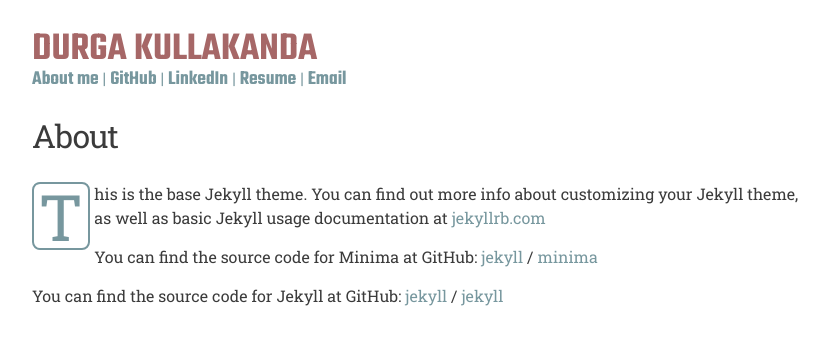
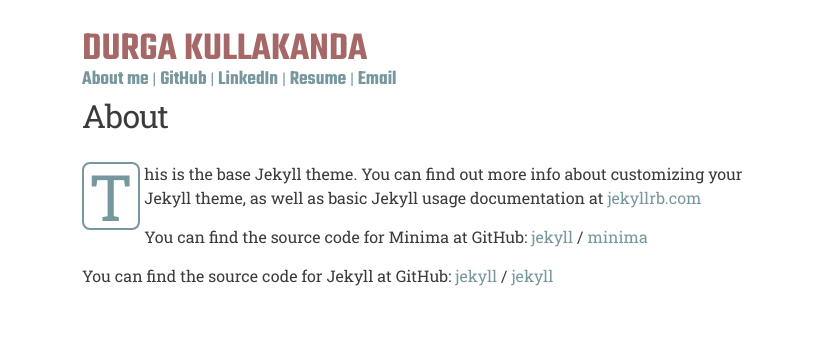
Before and after one commit to durgakulla/durgakulla.github.io, a Jekyll site: the page built from about.md, in a window 1280 px wide. Shown: the top 345 px of the page, without its empty margins (218-1047 px from the left). Built offline with Jekyll 4.4.1, drawn with Linux system fonts in a browser that asks for light colours.

Commit message:
Change tagline, fixes for mobile and desktop

```diff
--- a/_config.yml
+++ b/_config.yml
@@ -2,9 +2,7 @@
 author: GitHub User
 email: your-email@domain.com
 description: > # this means to ignore newlines until "show_exerpts:"
-  Write an awesome description for your new site here. You can edit this
-  line in _config.yml. It will appear in your document head meta (for
-  Google search results) and in your feed.xml site description.
+ Projects and resume
 paginate: 3
 show_excerpts: false # set to true to show excerpts on the homepage
 
--- a/_sass/minima.scss
+++ b/_sass/minima.scss
@@ -21,7 +21,7 @@
 $table-text-align: left !default;
 
 // Width of the content area
-$content-width:    900px !default;
+$content-width:    800px !default;
 
 $on-palm:          600px !default;
 $on-laptop:        800px !default;
--- a/_sass/minima/_layout.scss
+++ b/_sass/minima/_layout.scss
@@ -192,6 +192,7 @@
  */
 .page-content {
   padding: $spacing-unit 0;
+  padding-top: 10px;
   flex: 1 0 auto;
 }
 
@@ -307,17 +308,7 @@
 
 
 .display-img {
-  display: block;
-  margin-left: auto;
-  margin-right: auto;
-  margin-bottom: 20px;
-  border-radius: 50%;
-  width: 50%;
-  @media screen and (min-width: $on-medium) {
-    margin-left: 20px;
-    float: right;
-    border-radius: 0%;
-  }
+  margin-bottom: 10px;
 }
 
 /* Create two unequal columns that floats next to each other */
--- a/index.html
+++ b/index.html
@@ -7,8 +7,8 @@
 #
 layout: home
 ---
-
-<div class="intro"><p><img class="display-img" width="30%" src="{{site.baseurl}}/assets/img/me_crop.jpg">I graduated from Cornell University in 2018 with a B.A. in biological sciences. I'm currently teaching myself machine learning so that I can use it for my work and start new projects. I hope to start medical school in the fall of 2019.</p>
+<img class="display-img" width="100%" src="{{site.baseurl}}/assets/img/durga.png">
+<div class="intro"><p>I graduated from Cornell University in 2018 with a B.A. in biological sciences. I'm currently teaching myself machine learning so that I can use it for my work and start new projects. I hope to start medical school in the fall of 2019.</p>
 {%- if site.posts.size > 0 -%}
 <div class="post-list">
 <!-- This loops through the paginated posts -->
```
Also changed, not shown: 13 other files.
